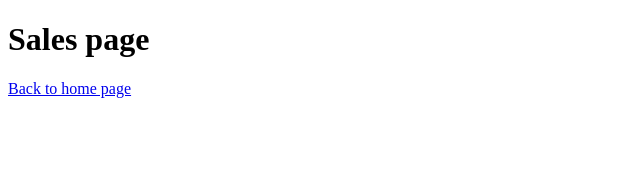
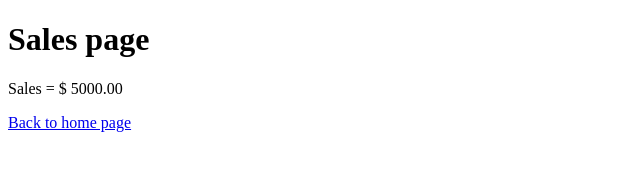
Before and after one commit to NosredelG/aulagithub, a plain HTML site: page sales.html in a window 1280 px wide. Shown: the whole page, without its empty margins (0-640 px from the left). Drawn offline with Linux system fonts and the light colour scheme.

Commit message:
added value of sales

```diff
--- a/sales.html
+++ b/sales.html
@@ -8,6 +8,7 @@
 </head>
 <body>
     <h1>Sales page</h1>
+    <p>Sales = $ 5000.00</p>
     <a href="index.html">Back to home page</a>
 </body>
 </html>
```
